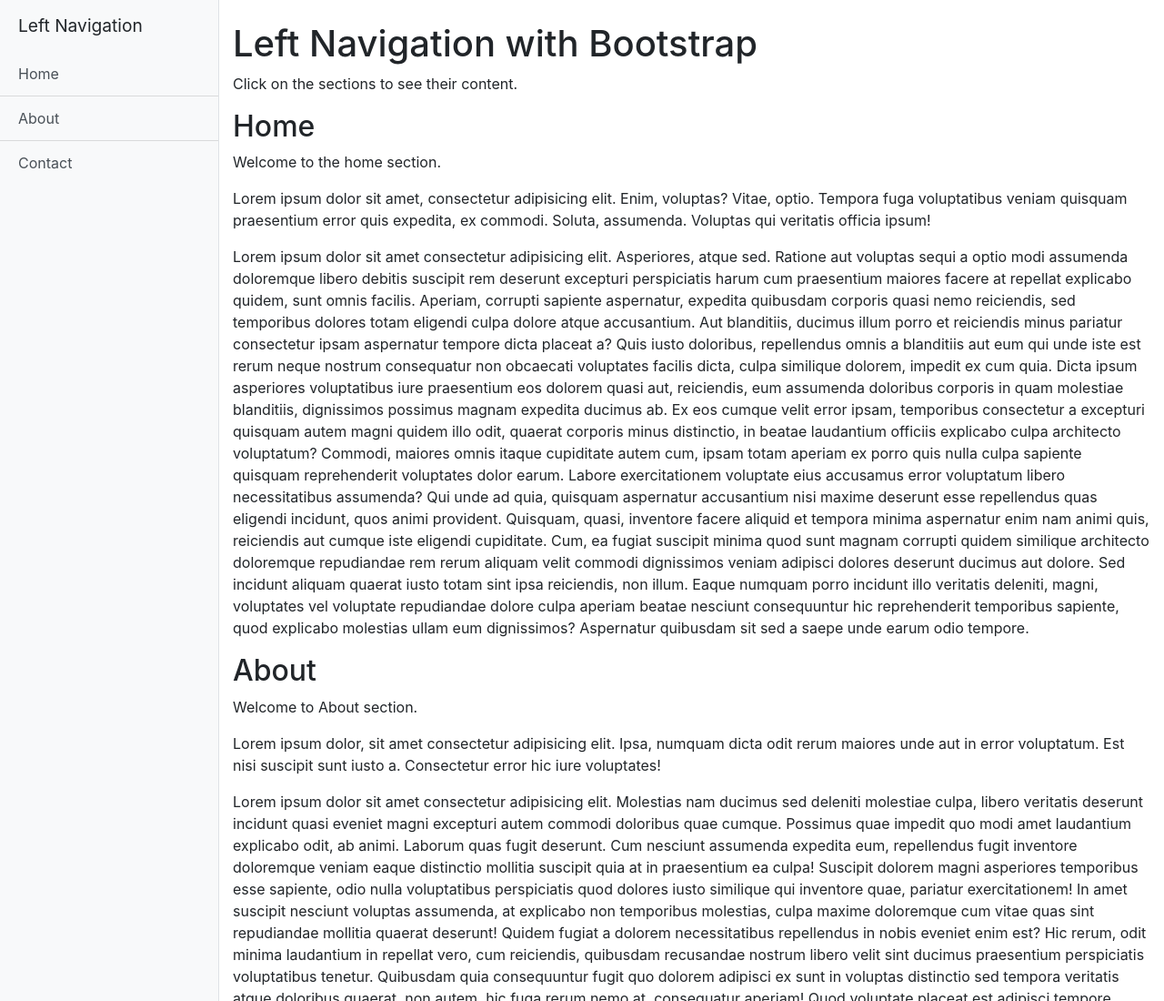
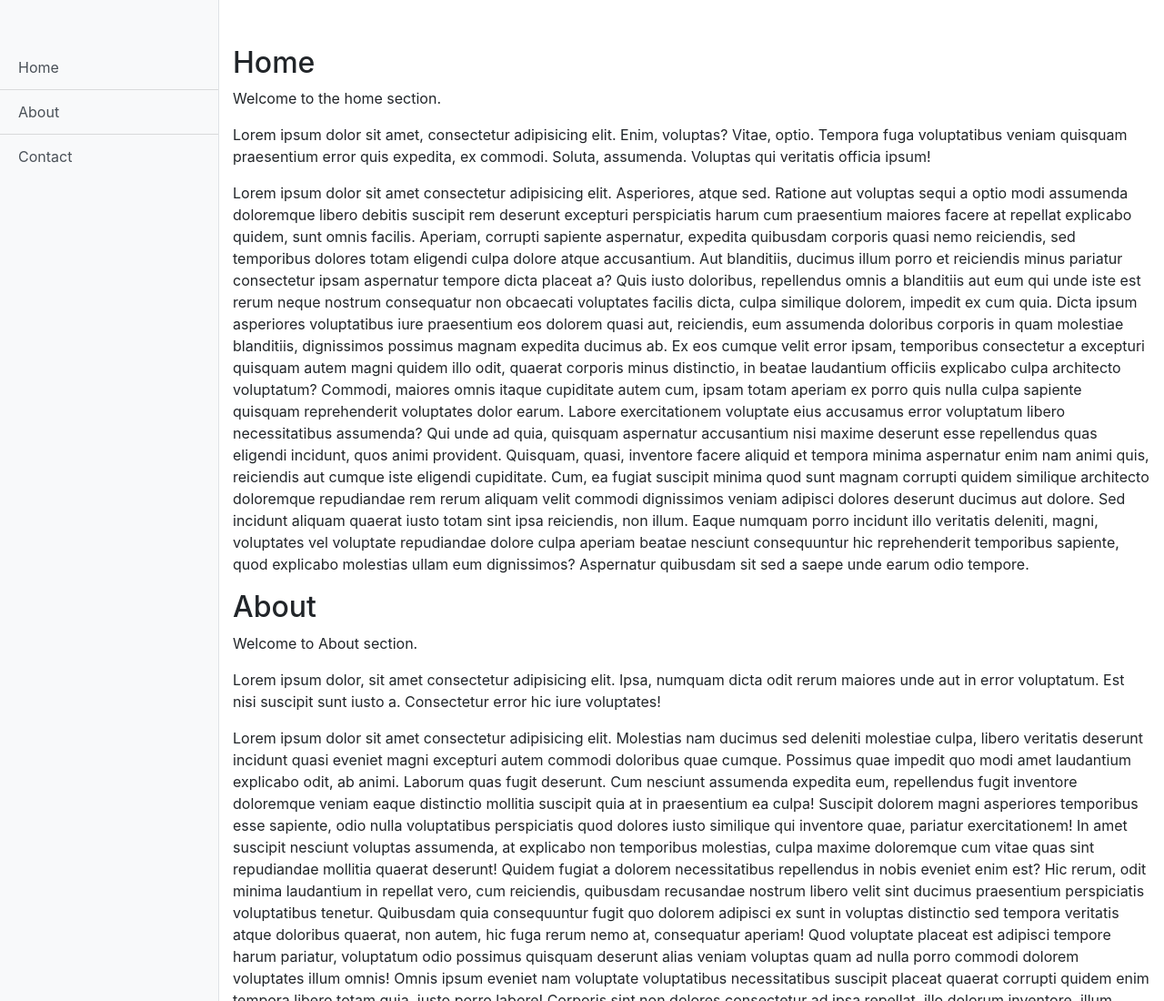
Before and after one commit to ankitchouhan119/Left-Sidebar-Content-Display, a plain HTML site: page index.html in a window 1280 px wide. Shown: the top 1100 px of the page at 91% size. Drawn offline with nearby package versions, Linux system fonts and the light colour scheme.

Commit message:
Update index.html

```diff
--- a/index.html
+++ b/index.html
@@ -41,13 +41,25 @@
           width: 100%;
         }
       }
+      #page-content-wrapper{
+        padding-top: 50px;
+
+      }
+
+      .list-group{
+        padding-top: 50px;
+      }
+
+
+
+
     </style>
   </head>
   <body>
     <div class="d-flex" id="wrapper">
       <!-- Sidebar -->
       <div class="bg-light border-right" id="sidebar-wrapper">
-        <div class="sidebar-heading">Left Navigation</div>
+
         <div class="list-group list-group-flush">
           <a href="#home" class="list-group-item list-group-item-action bg-light">Home</a>
           <a href="#about" class="list-group-item list-group-item-action bg-light">About</a>
@@ -59,8 +71,7 @@
       <!-- Page Content -->
       <div id="page-content-wrapper">
         <div class="container-fluid">
-          <h1 class="mt-4">Left Navigation with Bootstrap</h1>
-          <p>Click on the sections to see their content.</p>
+
           <div id="home" class="home">
             <h2>Home</h2>
             <p>Welcome to the home section.</p>
```
